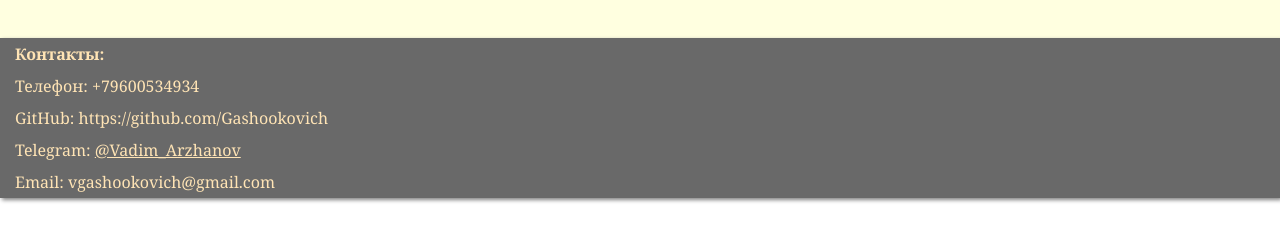
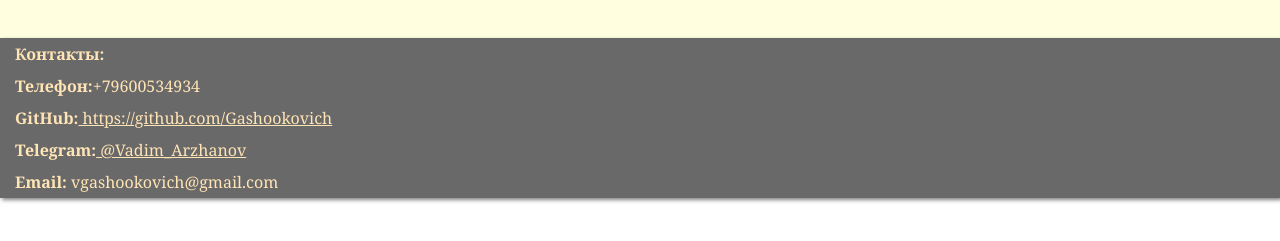
Before and after one commit to Gashookovich/resume, a Vue app: page / in a window 1280 px wide. Shown: the part 447-688 px from the top of the page. Built offline with nearby package versions, Linux system fonts and the light colour scheme.

Commit message:
complete work

```diff
--- a/package.json
+++ b/package.json
@@ -10,6 +10,7 @@
   "dependencies": {
     "core-js": "^3.8.3",
     "vue": "^3.2.13",
+    "vue-multilanguage": "^4.0.18",
     "vue-router": "^4.0.16",
     "vuex": "^4.0.2"
   },
--- a/src/App.vue
+++ b/src/App.vue
@@ -15,7 +15,7 @@ export default {
   components: {
     NavbarPage,
     FooterPage
-  }
+  },
 }
 </script>
 
--- a/src/components/FooterPage.vue
+++ b/src/components/FooterPage.vue
@@ -2,10 +2,28 @@
   <div class="footer">
     <h4>Контакты:</h4>
     <div>
-      <div>Телефон: +79600534934</div>
-      <div>GitHub: https://github.com/Gashookovich</div>
-      <div>Telegram: <a href="https://t.me/Vadim_Arzhanov" style="color: #FFE4B5;">@Vadim_Arzhanov</a></div>
-      <div>Email: vgashookovich@gmail.com</div>
+      <div><strong>Телефон:</strong>+79600534934</div>
+      <div>
+        <strong>GitHub:</strong>
+        <a
+          href="https://github.com/Gashookovich"
+          style="color: #FFE4B5;"
+          target="_blank"
+        >
+          https://github.com/Gashookovich
+        </a>
+      </div>
+      <div>
+        <strong>Telegram:</strong>
+        <a
+            href="https://t.me/Vadim_Arzhanov"
+            style="color: #FFE4B5;"
+            target="_blank"
+        >
+          @Vadim_Arzhanov
+        </a>
+      </div>
+      <div><strong>Email:</strong> vgashookovich@gmail.com</div>
     </div>
   </div>
 </template>
--- a/src/pages/HomePage.vue
+++ b/src/pages/HomePage.vue
@@ -19,6 +19,7 @@
         <my-button @click="$router.push('/hobbies')" style="margin-top: 80px;">Доп. информация</my-button>
       </div>
     </div>
+
   </div>
 </template>
 
```
Also changed, not shown: 1 other file (tests, documents, lock files or other folders).
